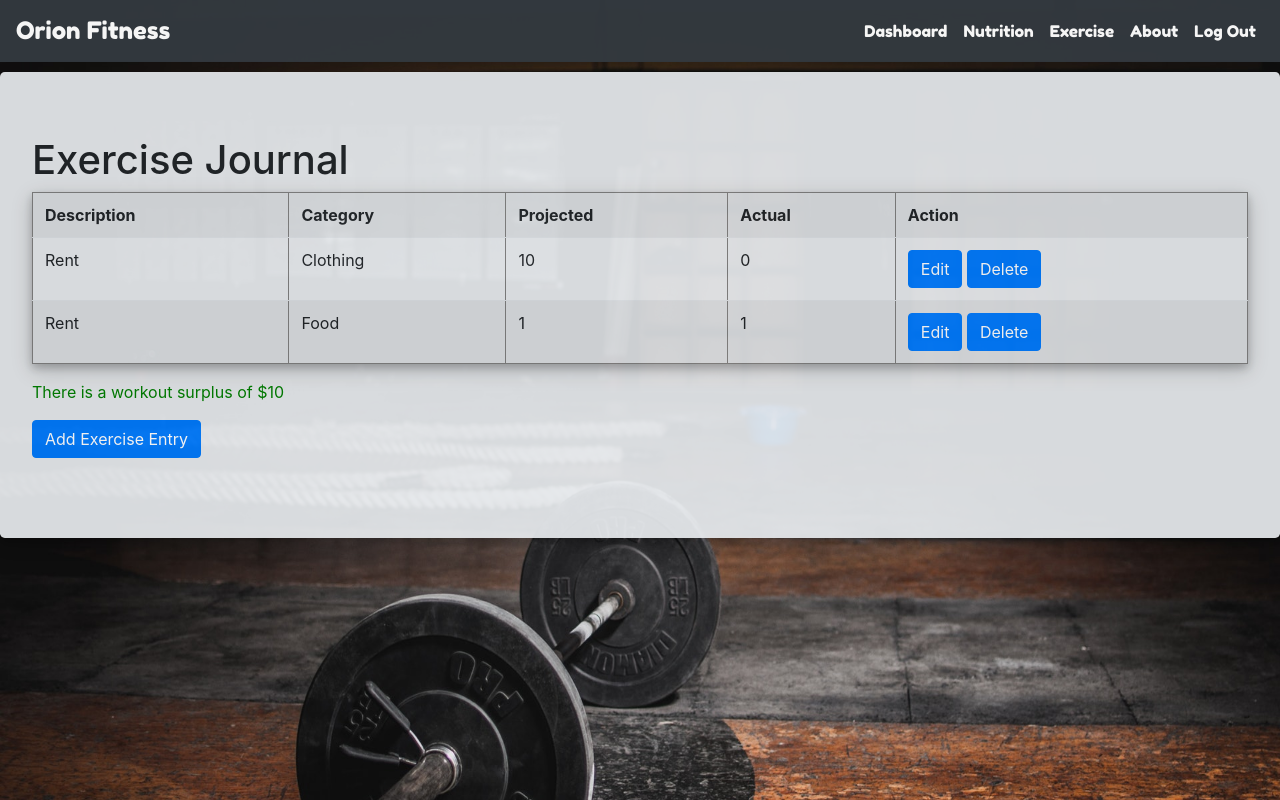
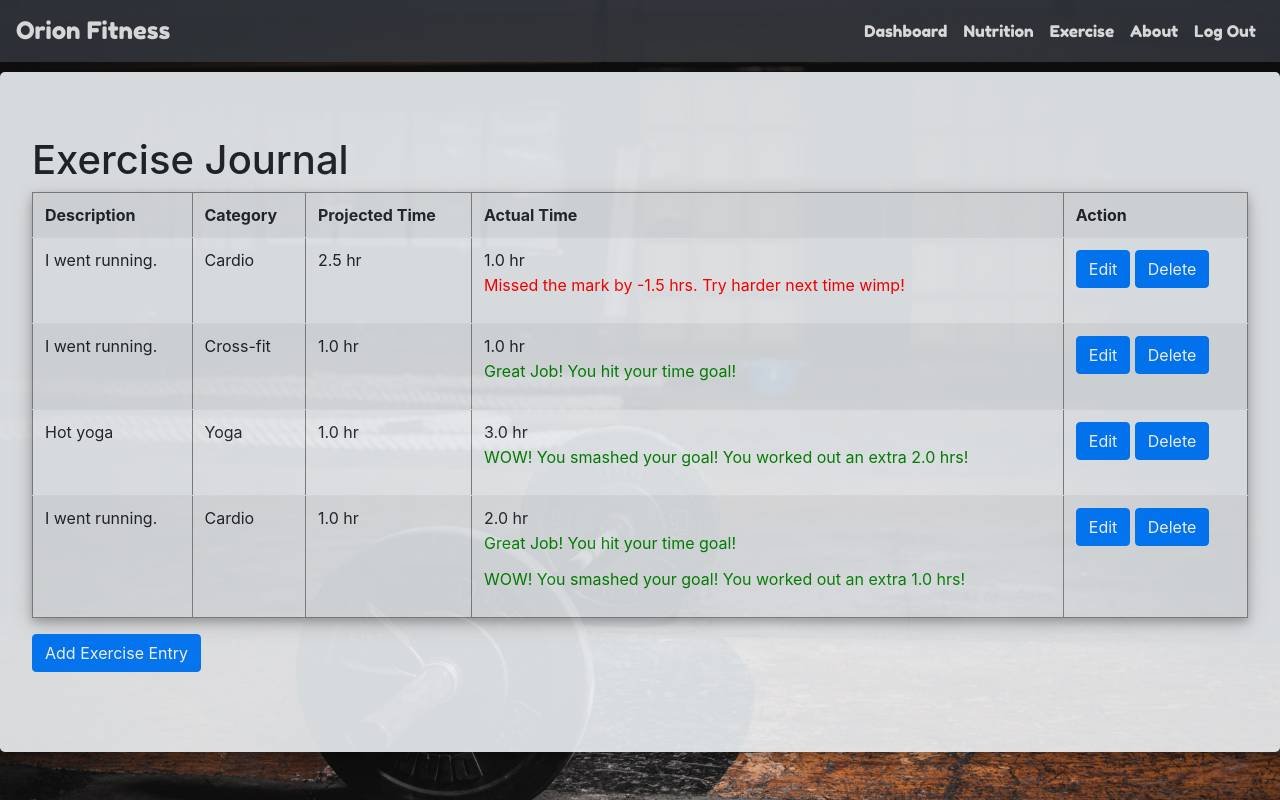
Before and after one commit to magarcia0/orion_fitness, a Django app: page /workout/ in a window 1280 px wide. Run offline with Django 3.2, Linux system fonts and the light colour scheme; a user stored in the database is signed in; data comes from the database, SQL or seed files in the repository; some libraries are stand-ins or nearby versions.

Commit message:
fix exercise forms and model

```diff
--- a/final/templates/core/about.html
+++ b/final/templates/core/about.html
@@ -18,8 +18,8 @@
 <body>
     {% include "navbar.html" %}
     <div class="card bg-light rounded center" style="margin-top: 60px; margin-bottom: 100px; opacity: 0.80; margin-left: 400px; margin-right: 400px;" >
-    <div class="col-4" style="max-width: 50%; margin: auto; margin-top: 10px;">
-        <img class="card-img" src="/static/meditate.jpg" alt="meditation">
+    <div class="col-4" style="max-width: 30%; margin: auto; margin-top: 50px;">
+        <img class="card-img" src="/static/ofit.jpg" alt="SafeMoon to the MOON!">
     </div>
     <br />
     <div class="card-body">
--- a/final/templates/core/home.html
+++ b/final/templates/core/home.html
@@ -63,7 +63,7 @@
     </div>
     {% endif %}
     <br />
-    <div class="container">
+    <div class="container h-100">
         <div class="row" style="margin-top: 70px;">
             <div class="col-sm-5">
                 <div class="jumbotron bg-dark"
--- a/final/templates/core/join.html
+++ b/final/templates/core/join.html
@@ -20,13 +20,15 @@
         <div class="row">
             <div class="col-sm-2">
             </div>
-            <div class="col-sm-8">
-            <div class = "jumbotron jumbo_text bg-dark" style="margin-top: 100px; padding-top: 40px; padding-bottom: 30px; opacity: 0.96;">
+            <div class="col-sm-8" style="padding-right: 150px;">
+            <div class = "jumbotron jumbo_text bg-dark" style="margin-top: 180px; margin-left: 50px; padding-top: 40px; padding-bottom: 30px; opacity: 0.96;">
                 <h1 style="color: whitesmoke;">Join</h1>
                 <form method="POST">{% csrf_token %}
                     <table style="color: whitesmoke; padding: auto;">
                         {{ join_form.as_table }}
                         <tr>
+                            <td>
+                            </td>
                             <td>
                                 <input type="submit" class="btn btn-primary" value="Join" />
                             </td>
--- a/final/templates/core/login.html
+++ b/final/templates/core/login.html
@@ -12,12 +12,12 @@
         }
      </style
     </head>
-<div class="container">
+<div class="container h-75">
     <div class="row">
         <div class="col-sm-2">
         </div>
-        <div class="col-sm-8">
-            <div class = "jumbotron bg-dark" style="margin-top: 100px; padding-top: 40px; padding-bottom: 30px; opacity: 0.96;">
+        <div class="col-sm-8" style="padding-right: 150px;">
+            <div class = "jumbotron bg-dark" style="margin-top: 175px; margin-left: 50px; padding-top: 40px; padding-bottom: 30px; opacity: 0.96;">
                 <h1 style="color: whitesmoke;">Login</h1>
                 <form action="/login/" method="POST">{% csrf_token %}
                     <table style="color: whitesmoke;">
--- a/final/templates/navbar.html
+++ b/final/templates/navbar.html
@@ -2,6 +2,7 @@
   <link rel="preconnect" href="https://fonts.gstatic.com">
   <link href="https://fonts.googleapis.com/css2?family=Fredoka+One&family=Pacifico&display=swap" rel="stylesheet">
 </head>
+<div style="opacity: 0.96;">
 <nav class="navbar navbar-expand-lg navbar-dark bg-dark" style="opacity: 0.96;">
   <a class="navbar-brand" href="/" style="font-size: x-large; font-family: 'Fredoka One', cursive;">Orion Fitness</a>
   <div style="margin-left: auto;">
@@ -31,4 +32,5 @@
       {% endif %}
     </ul>
 </div>
+</div>
 </nav>
--- a/final/templates/workout/workout.html
+++ b/final/templates/workout/workout.html
@@ -4,10 +4,20 @@
   <title>Exercise</title>
   {% include "bootstrap.html" %}
 	{% load static %}
-	<script src="{%static 'common.js' %}" /></script>
+	<script src="{%static 'common.js' %}"></script>
+	<style>
+		body {
+			background-image: url("/static/bar.jpg");
+			background-size: cover;
+			background-repeat: no-repeat;
+			background-attachment: fixed;
+		}
+	</style>
 </head>
-<body style="background-image: url('/static/bar.jpg'); background-size: cover; background-repeat: no-repeat; background-attachment: fixed; background-size: 100% 120%; ">
+<body>
+	<div style="opacity: 0.90;">
   {% include "navbar.html" %}
+	</div>
 	<div class="jumbotron" style="margin-top: 10px; box-shadow: 0 4px 8px 0 rgba(0, 0, 0, 0.2), 0 6px 20px 0 rgba(0, 0, 0, 0.19); opacity: 0.92;">
 	  <h1>Exercise Journal</h1>
 	  {% if not table_data %}
@@ -17,30 +27,36 @@
 	    <tr>
 	      <th style="border: 10px;">Description</th>
 	      <th style="border-top: 10px;">Category</th>
-	      <th style="border: 10px;">Projected</th>
-	      <th style="border-top: 10px;">Actual</th>
+	      <th style="border: 10px;">Projected Time</th>
+	      <th style="border-top: 10px;">Actual Time</th>
 	      <th style="border: 10px;">Action</th>
 	    </tr>
 	    {% for row in table_data %}
 	    	<tr>
-	      	<td>{{ row.description }}</td>
+	      	<td>{{ row.exercise }}</td>
 	      	<td>{{ row.category }}</td>
-	      	<td>{{ row.projected }}</td>
-	      	<td>{{ row.actual }}</td>
+	      	<td>{{ row.projected }} hr</td>
+	      	<td>{{ row.actual }} hr
+		{% if row.res > 0 and row.res != 1 %}
+		<p style="color: green; margin-top: 5px;">WOW! You smashed your goal! You worked out an extra {{ row.res }} hrs!</p>
+		{% elif row.res < 0 %}
+		<p style="color: red; margin-top: 5px;">Missed the mark by {{ row.res }} hrs. Try harder next time wimp!</p>
+		{% else %}
+		<p style="color: green; margin-top: 5px;">Great Job! You hit your time goal!</p>
+		{% endif %}
+		{% if row.res == 1 %}
+		<p style="color: green; margin-top: 5px;">WOW! You smashed your goal! You worked out an extra {{ row.res }} hrs!</p>
+		{% elif row.res == -1%}
+		<p style="color: red; margin-top: 5px;">Missed the mark by {{ row.res }} hr. Try harder next time wimp!</p>
+		{% endif %}
+			  </td>
 	      	<td>
 	        	<a class="btn btn-primary" href="/workout/edit/{{ row.id }}/">Edit</a>
 	        	<a class="btn btn-primary" href="#" onclick="confirmDeleteModal({{ row.id }})">Delete</a>
-					</td>
-				</tr>
+			</td>
+		</tr>
 	    {% endfor %}
 		  </table>
-		{% endif %}
-	  {% if res > 0 %}
-		<p style="color: green;">There is a workout surplus of ${{ res }}</p>
-		{% elif res < 0 %}
-		<p style="color: red;">There is a workout deficit of ${{ res }}</p>
-		{% else %}
-		<p style="color: blue;">No workout surplus or deficit ${{ res }}</p>
 		{% endif %}
 	  <form method="GET" action="/workout/add/">
 	    <input type="submit" class="btn btn-primary" value = "Add Exercise Entry">
--- a/final/workout/forms.py
+++ b/final/workout/forms.py
@@ -1,20 +1,22 @@
 from django import forms
 from workout.models import WorkoutEntry
 
-BUDGET_CHOICES= [
-    ('Food', 'Food'),
-    ('Clothing', 'Clothing'),
-    ('Housing', 'Housing'),
-    ('Education', 'Education'),
-    ('Entertainment', 'Entertainment'),
+WORKOUT_CHOICES = [
+    ('-------', '-------'),
+    ('Cardio', 'Cardio'),
+    ('Cross-fit', 'Cross-fit'),
+    ('Free Weights', 'Free Weights'),
+    ('Lower-Body', 'Lower-Body'),
+    ('Upper-Body', 'Upper-Body'),
+    ('Yoga', 'Yoga'),
     ('Other', 'Other'),
-    ]
+]
 
 class WorkoutEntryForm(forms.ModelForm):
-	description = forms.CharField(widget=forms.TextInput(attrs={'size': '80'}))
-	category  = forms.CharField(widget=forms.Select(choices=BUDGET_CHOICES))
-	projected = forms.IntegerField()
-	actual = forms.IntegerField()
+	exercise = forms.CharField(label='Description', widget=forms.TextInput(attrs={'size': '80'}))
+	category  = forms.CharField(widget=forms.Select(choices=WORKOUT_CHOICES))
+	projected = forms.DecimalField(label='Projected Time')
+	actual = forms.DecimalField(label='Actual Time')
 	class Meta():
 		model = WorkoutEntry
-		fields = ('description', 'category', 'projected', 'actual')
+		fields = ('exercise', 'category', 'projected', 'actual')
--- a/final/workout/models.py
+++ b/final/workout/models.py
@@ -3,18 +3,20 @@ from django.contrib.auth.models import User
 
 # Create your models here.
 
-BUDGET_CHOICES= [
-    ('Food', 'Food'),
-    ('Clothing', 'Clothing'),
-    ('Housing', 'Housing'),
-    ('Education', 'Education'),
-    ('Entertainment', 'Entertainment'),
+WORKOUT_CHOICES = [
+    ('-------', '-------'),
+    ('Cardio', 'Cardio'),
+    ('Cross-fit', 'Cross-fit'),
+    ('Free Weights', 'Free Weights'),
+    ('Lower-Body', 'Lower-Body'),
+    ('Upper-Body', 'Upper-Body'),
+    ('Yoga', 'Yoga'),
     ('Other', 'Other'),
-    ]
-
+]
 class WorkoutEntry(models.Model):
     user = models.ForeignKey(User, on_delete=models.CASCADE)
-    description = models.CharField(max_length=128)
-    category = models.CharField(max_length=128, choices=BUDGET_CHOICES)
-    projected = models.IntegerField()
-    actual = models.IntegerField()
+    exercise = models.CharField(max_length=128)
+    category = models.CharField(max_length=128, choices=WORKOUT_CHOICES)
+    projected = models.DecimalField(decimal_places=1, max_digits=99)
+    actual = models.DecimalField(decimal_places=1, max_digits=99)
+    res = models.DecimalField(default=0.0, decimal_places=1, max_digits=99)
--- a/final/workout/views.py
+++ b/final/workout/views.py
@@ -17,15 +17,10 @@ def workout(request):
 	else:
 		table_data = WorkoutEntry.objects.filter(user=request.user)
 		workout = WorkoutEntry.objects.filter(user=request.user)
-		sum_projected = workout.aggregate(projectedsum = Sum('projected'))['projectedsum'] if workout else 0
-		sum_actual = workout.aggregate(actualsum = Sum('actual'))['actualsum'] if workout else 0
-		if((sum_actual >= 0 and sum_projected >= 0)):
-			res = sum_projected-sum_actual
-		elif(sum_actual < 0 or sum_projected < 0):
-			res = sum_projected+sum_actual
+		for x in table_data:
+			x.res = x.actual - x.projected
 		context = {
 		"table_data": table_data,
-		"res": res,
 		}
 		return render(request, 'workout/workout.html', context)
 
@@ -35,12 +30,12 @@ def add(request):
 		if ("add" in request.POST):
 			add_form = WorkoutEntryForm(request.POST)
 			if (add_form.is_valid()):
-				description = add_form.cleaned_data["description"]
+				exercise = add_form.cleaned_data["exercise"]
 				category = add_form.cleaned_data["category"]
 				projected = add_form.cleaned_data["projected"]
 				actual = add_form.cleaned_data["actual"]
 				user = User.objects.get(id=request.user.id)
-				WorkoutEntry(user = user, description=description, category=category, projected=projected, actual=actual).save()
+				WorkoutEntry(user = user, exercise=exercise, category=category, projected=projected, actual=actual).save()
 				return redirect("/workout/")
 			else:
 				context = {
```
Also changed, not shown: final/templates/nutrition/nutrition.html (+21 -3 lines), final/templates/workout/add.html (+9 -1 lines), final/templates/workout/edit.html (+15 -3 lines), final/core/migrations/0001_initial.py, final/db.sqlite3, final/nutrition/migrations/0001_initial.py, final/static/O-Fit.jpg (added), final/static/ofit.jpg (added), final/workout/migrations/0001_initial.py.
